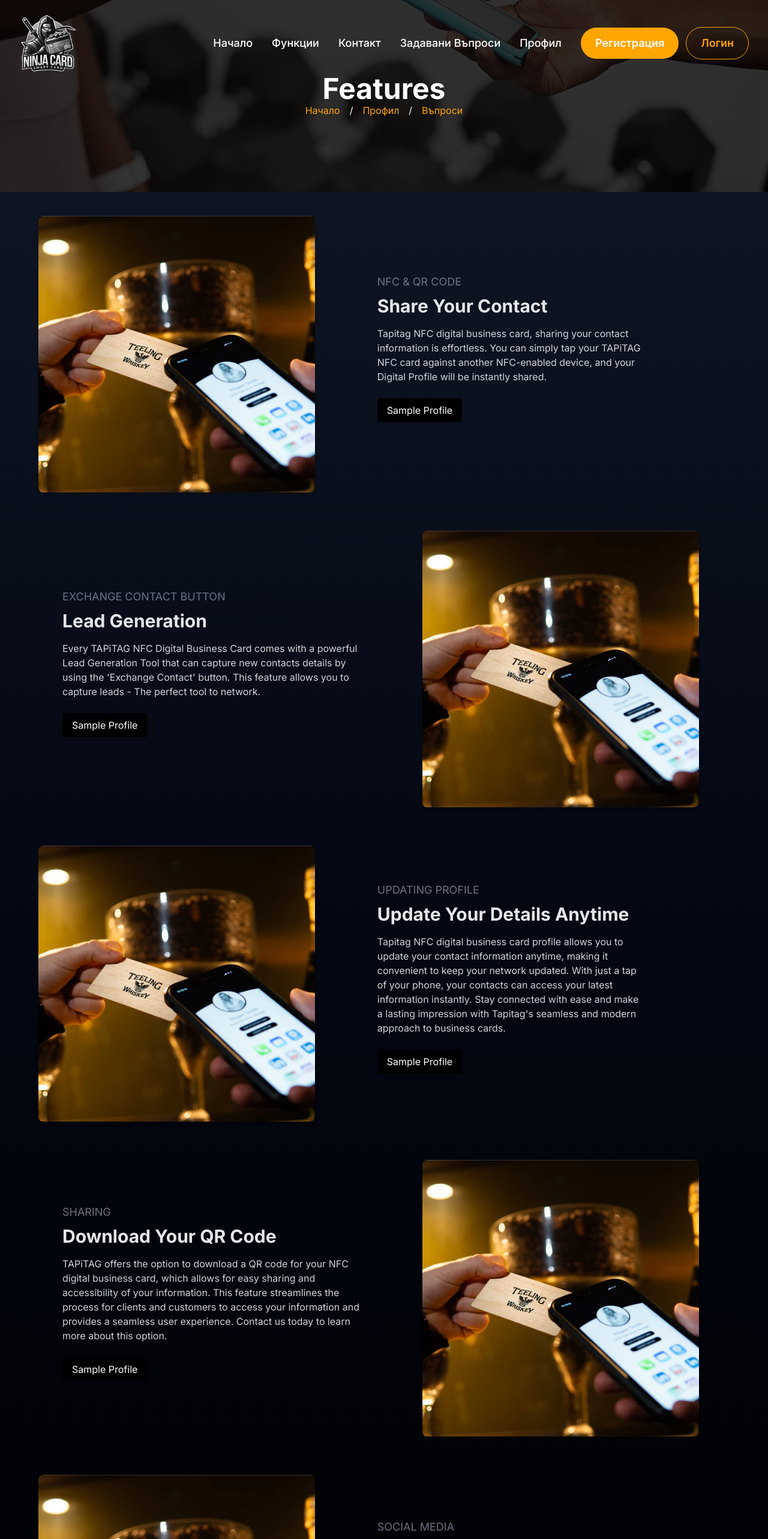
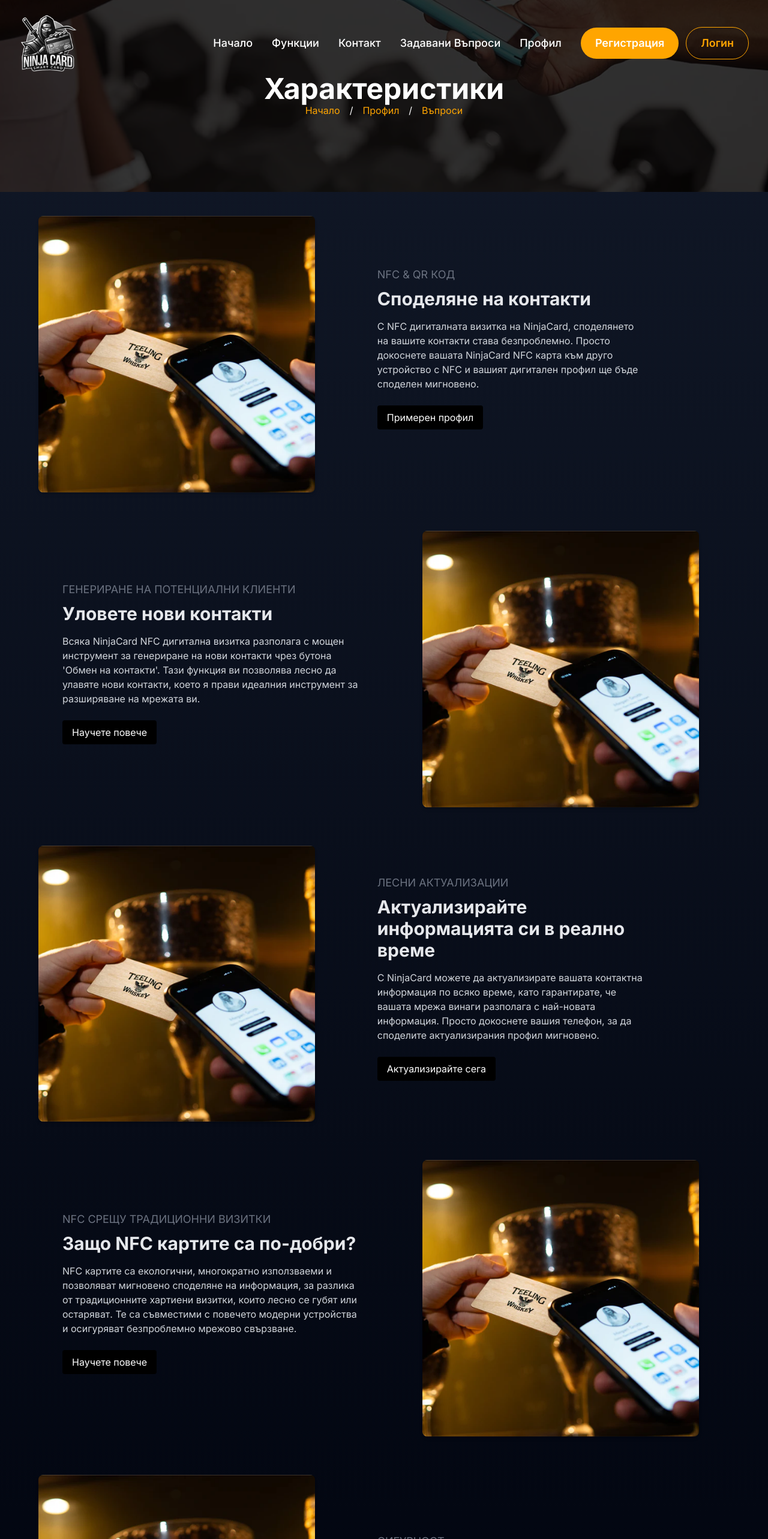
Before and after one commit to iwanlothbrok/NinjaCards-Website, a Next.js app in the folder ninja-cards/: page /features in a window 1280 px wide. Shown: the top 2566 px of the page at 60% size. Built offline with nearby package versions, Linux system fonts and the light colour scheme.

Commit message:
new features

```diff
--- a/ninja-cards/app/features/page.tsx
+++ b/ninja-cards/app/features/page.tsx
@@ -1,5 +1,6 @@
 import React from 'react';
 import Header from '../components/layout/Header'
+
 interface FeatureProps {
     header: string;
     mainHeader: string;
@@ -56,56 +57,85 @@ const FeatureItemRightImage: React.FC<FeatureProps> = ({ header, mainHeader, des
 export default function Features() {
     return (
         <div className="">
-            <Header pageInformation='Features' />
+            <Header pageInformation='Характеристики' />
             <FeatureItemLeftImage
-                header="NFC & QR Code"
-                mainHeader="Share Your Contact"
-                description="Tapitag NFC digital business card, sharing your contact information is effortless. You can simply tap your TAPiTAG NFC card against another NFC-enabled device, and your Digital Profile will be instantly shared."
+                header="NFC & QR код"
+                mainHeader="Споделяне на контакти"
+                description="С NFC дигиталната визитка на NinjaCard, споделянето на вашите контакти става безпроблемно. Просто докоснете вашата NinjaCard NFC карта към друго устройство с NFC и вашият дигитален профил ще бъде споделен мигновено."
                 imagePath="/01.webp"
-                buttonText="Sample Profile"
+                buttonText="Примерен профил"
                 buttonLink="#"
             />
 
             <FeatureItemRightImage
-                header="Exchange Contact Button"
-                mainHeader="Lead Generation"
-                description="Every TAPiTAG NFC Digital Business Card comes with a powerful Lead Generation Tool that can capture new contacts details by using the 'Exchange Contact' button. This feature allows you to capture leads - The perfect tool to network."
+                header="Генериране на потенциални клиенти"
+                mainHeader="Уловете нови контакти"
+                description="Всяка NinjaCard NFC дигитална визитка разполага с мощен инструмент за генериране на нови контакти чрез бутона 'Обмен на контакти'. Тази функция ви позволява лесно да улавяте нови контакти, което я прави идеалния инструмент за разширяване на мрежата ви."
                 imagePath="/01.webp"
-                buttonText="Sample Profile"
+                buttonText="Научете повече"
                 buttonLink="#"
             />
 
             <FeatureItemLeftImage
-                header="Updating Profile"
-                mainHeader="Update Your Details Anytime"
-                description="
-Tapitag NFC digital business card profile allows you to update your contact information anytime, making it convenient to keep your network updated. With just a tap of your phone, your contacts can access your latest information instantly. Stay connected with ease and make a lasting impression with Tapitag's seamless and modern approach to business cards.
-                 "
+                header="Лесни актуализации"
+                mainHeader="Актуализирайте информацията си в реално време"
+                description="С NinjaCard можете да актуализирате вашата контактна информация по всяко време, като гарантирате, че вашата мрежа винаги разполага с най-новата информация. Просто докоснете вашия телефон, за да споделите актуализирания профил мигновено."
                 imagePath="/01.webp"
-                buttonText="Sample Profile"
+                buttonText="Актуализирайте сега"
                 buttonLink="#"
             />
 
             <FeatureItemRightImage
-                header="Sharing"
-                mainHeader="Download Your QR Code"
-                description="
-TAPiTAG offers the option to download a QR code for your NFC digital business card, which allows for easy sharing and accessibility of your information. This feature streamlines the process for clients and customers to access your information and provides a seamless user experience. Contact us today to learn more about this option.
-                 "
+                header="NFC срещу традиционни визитки"
+                mainHeader="Защо NFC картите са по-добри?"
+                description="NFC картите са екологични, многократно използваеми и позволяват мигновено споделяне на информация, за разлика от традиционните хартиени визитки, които лесно се губят или остаряват. Те са съвместими с повечето модерни устройства и осигуряват безпроблемно мрежово свързване."
                 imagePath="/01.webp"
-                buttonText="Sample Profile"
+                buttonText="Научете повече"
                 buttonLink="#"
             />
 
+            <FeatureItemLeftImage
+                header="Сигурност"
+                mainHeader="Защита на данните"
+                description="NFC картите не съхраняват данни сами по себе си, а само задействат прехвърляне на информация към защитен URL, осигурявайки високо ниво на сигурност за вашата лична информация."
+                imagePath="/01.webp"
+                buttonText="Научете повече"
+                buttonLink="#"
+            />
+
+            <FeatureItemRightImage
+                header="Персонализация"
+                mainHeader="Персонализирайте вашата карта"
+                description="NinjaCard предлага обширни опции за персонализация, включително брандиране, цветове и дизайни. Персонализирайте NFC визитката си, за да отразява личния или фирмения ви бранд, като я превърнете в запомнящ се и ефективен инструмент за мрежови връзки."
+                imagePath="/01.webp"
+                buttonText="Персонализирайте сега"
+                buttonLink="#"
+            />
 
             <FeatureItemLeftImage
-                header="Social Media"
-                mainHeader="Fields on your Profile"
-                description="
-TAPiTAG profiles, you can have over 60 fields to share all the necessary information about your business. This customizable feature allows you to provide all relevant contact information, social media links, and more in one convenient location. You can also creat custom icons and add your custom links.
-                 "
+                header="Екологичност"
+                mainHeader="Устойчивост"
+                description="Използването на NFC карти намалява необходимостта от хартия, подкрепяйки усилията за устойчивост. Тези карти са многократно използваеми, намалявайки въздействието върху околната среда в сравнение с традиционните визитки."
                 imagePath="/01.webp"
-                buttonText="Sample Profile"
+                buttonText="Изберете екологично"
+                buttonLink="#"
+            />
+
+            <FeatureItemRightImage
+                header="Най-добри практики"
+                mainHeader="Максимизирайте ефективността на NFC картата"
+                description="Редовно актуализирайте профила си с NFC карта, за да поддържате информацията актуална. По време на събития дръжте NFC картата на достъпни места за лесно споделяне и използвайте QR кодове за потребители без NFC."
+                imagePath="/01.webp"
+                buttonText="Научете най-добрите практики"
+                buttonLink="#"
+            />
+
+            <FeatureItemLeftImage
+                header="Глобална съвместимост"
+                mainHeader="Използвайте я навсякъде"
+                description="NFC технологията работи по целия свят, което ви позволява да споделяте своя профил или контактна информация с всеки, навсякъде. Перфектна за международни мрежови връзки и бизнес пътувания."
+                imagePath="/09.webp"
+                buttonText="Научете повече"
                 buttonLink="#"
             />
         </div>
```
